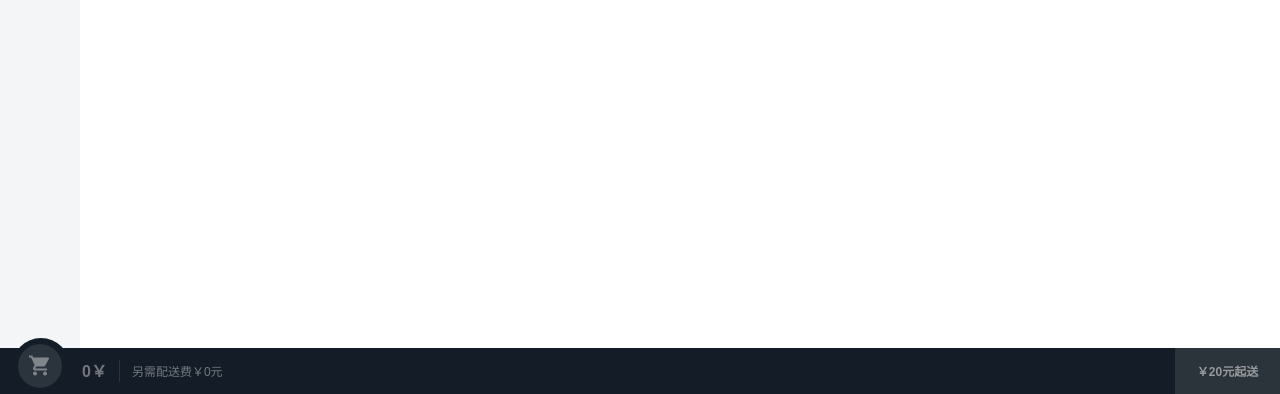
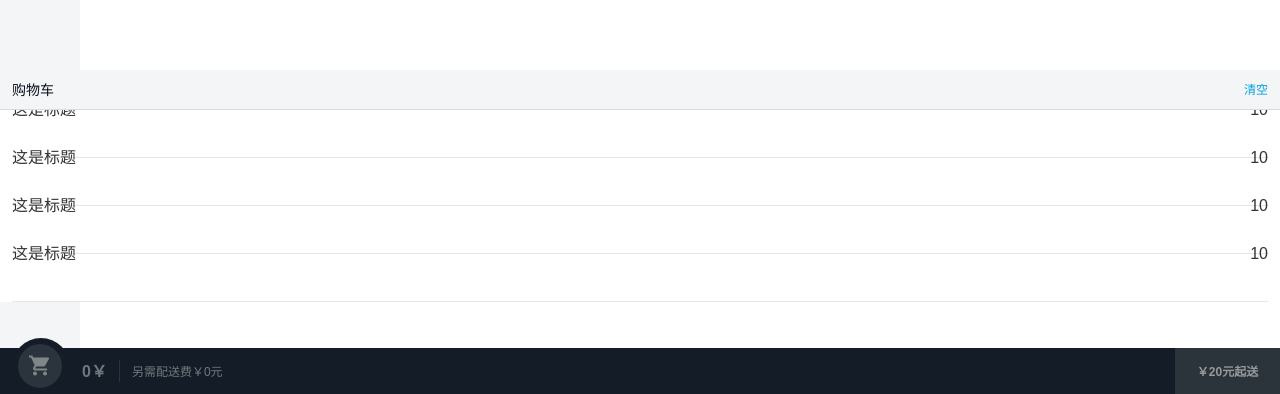
Before and after one commit to wjhwjh/sell, a Vue app: page /#/ in a window 1280 px wide. Shown: the part 406-800 px from the top of the page. Built offline with nearby package versions, Linux system fonts and the light colour scheme; no server answers.

Commit message:
提交购物车列表

```diff
--- a/src/components/shopcart/shopcart.vue
+++ b/src/components/shopcart/shopcart.vue
@@ -20,10 +20,30 @@
     </div>
     <!-- 购物车列表 -->
     <div class="shopcart-list">
-       <div></div>
-       <ul>
-          <li></li>
-         </ul>
+       <div class="list-header">
+         <h1 class="title">购物车</h1>
+         <span class="empty">清空</span>
+       </div>
+       <div class="list-content">
+          <ul>
+            <li class="food">
+              <span class="name">这是标题</span>
+              <div>10</div>
+            </li>
+            <li class="food">
+              <span class="name">这是标题</span>
+              <div>10</div>
+            </li>
+            <li class="food">
+              <span class="name">这是标题</span>
+              <div>10</div>
+            </li>
+            <li class="food">
+              <span class="name">这是标题</span>
+              <div>10</div>
+            </li>
+          </ul>
+       </div>
     </div>
   </div>
 </template>
@@ -100,13 +120,13 @@ export default {
   position fixed
   width 100%
   bottom 0
-  background #141d27
   z-index 10
   height 46px
   .content
     display flex
     width 100%
     height 46px
+    background #141d27
     .content-left
       flex 1
       position relative
@@ -179,4 +199,41 @@ export default {
       .enough
         color #fff
         background #00b43c
+  .shopcart-list
+    position absolute
+    top -100%
+    left 0
+    z-index -2
+    width 100%
+    background #fff
+    transform: translate3d(0, -100%, 0);
+    .list-header
+      width 100%
+      height 40px
+      border-1px(rgba(7,17,27,0.1))
+      padding 0 12px
+      display flex
+      justify-content space-between
+      background #f3f5f7
+      .title
+        line-height 40px
+        font-size 14px
+        font-weight 200
+        color rgb(7,17,27)
+      .empty
+        line-height 40px
+        font-size 12px
+        color rgb(0,160,220)
+    .list-content
+      padding 0 12px
+      max-height 217px
+      overflow hidden
+      background #fff
+      .food
+        width 100%
+        height 48px
+        border-1px(rgba(7,17,27,0.1))
+        display flex
+        justify-content space-between
+        line-height 48px
 </style>
```
Also changed, not shown: 1 other file (tests, documents, lock files or other folders).
